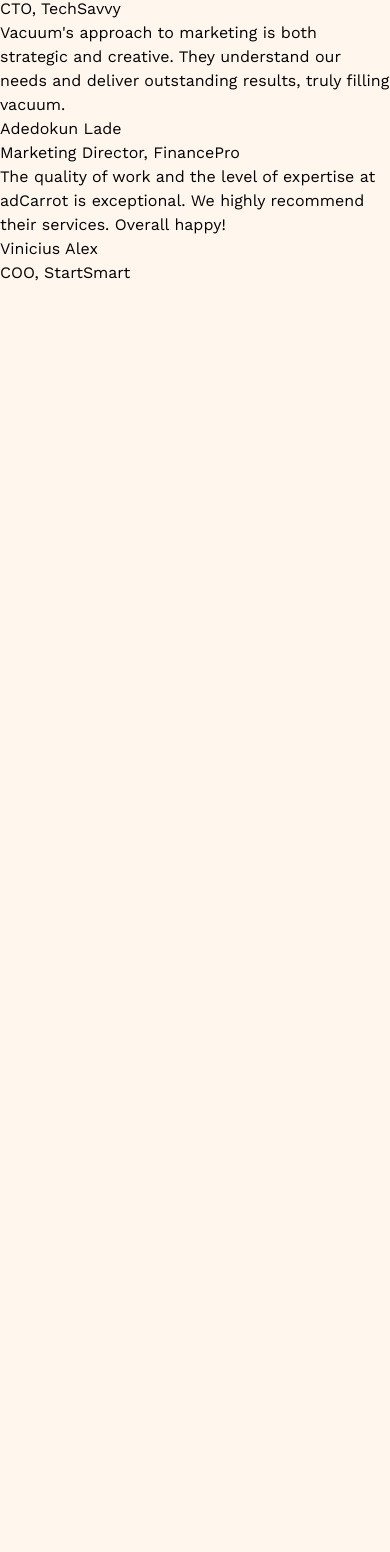
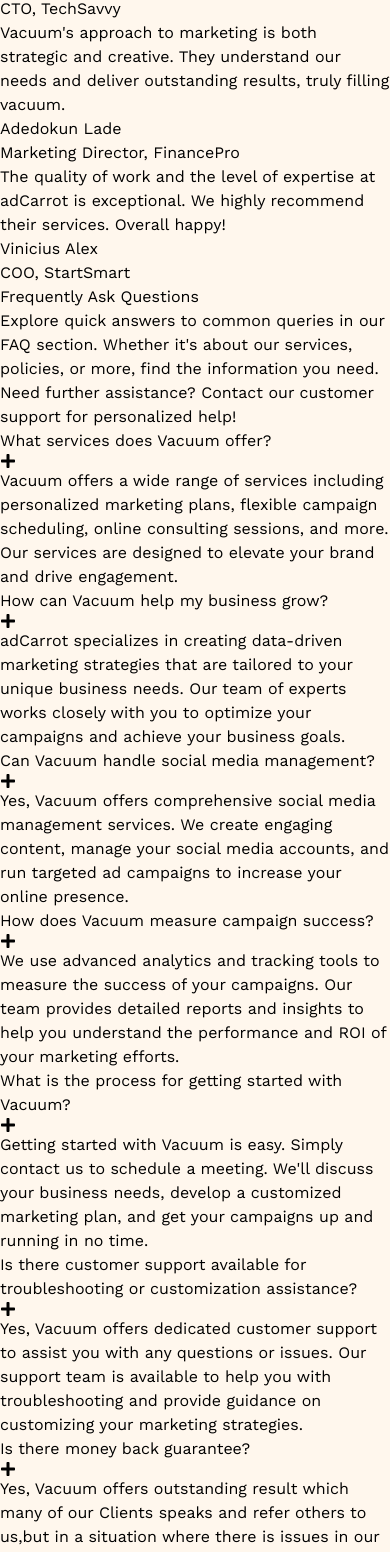
Before and after one commit to BoluAduloju/Vacuum, a React (Vite) app: page / in a window 390 px wide. Shown: the part 10117-11669 px from the top of the page. Before the commit the page ends 10402 px from the top, so only its background shows below. Built offline with nearby package versions, Linux system fonts and the light colour scheme.

Commit message:
added FAQS section

```diff
--- a/src/App.jsx
+++ b/src/App.jsx
@@ -6,6 +6,7 @@
  import Pricing from "./components/Pricing"
  import Team from "./components/Team"
  import Testimonial from "./components/Testimonial"
+ import Faq from "./components/Faq"
 
 
 
@@ -20,6 +21,7 @@
       <Pricing />
       <Team />
       <Testimonial />
+      <Faq />
     </div>
 
 
--- /dev/null
+++ b/src/components/Faq.jsx
@@ -0,0 +1,48 @@
+import { useState } from "react";
+import { FaMinus, FaPlus } from "react-icons/fa";
+import { FAQ_DESCRIPTION, FAQS } from "../constants";
+
+const Faq = () => {
+
+  const[activeIndex, setActiveIndex] = useState(null)
+
+
+   const handleToggle = (index) => {
+      setActiveIndex(activeIndex === index ? null : index);
+   }
+  return (
+    <section className="mt-20" id="faq">
+        <div className="container mx-auto flex flex-col gap-12 p-8 lg:flex-row">
+            <div className="lg:w-1/3">
+               <h2 className="mb-8 text-4xl font-semibold tracking-tigher ">
+                Frequently Ask Questions
+               </h2>
+                    <p className="mb-12 text-lg">{FAQ_DESCRIPTION}</p>
+            </div>
+            <div className="lg:w-2/3">
+               {FAQS.map((faq, index) => (
+                <div key={index} className="mb-4 border-b pb-4 ">
+                    <div className="flex cursor-pointer items-center justify-between p-8" onClick={() => handleToggle(index)}>
+                        <h3 className="text-2xl">{faq.question}</h3>
+                        <div>
+                            {activeIndex === index ? (
+                               < FaMinus className="text-xl" />
+                            ) : (
+                                < FaPlus className="text-xl" />
+                            )}
+                        </div>
+                    </div>
+                    <div className={` mt-4 overflow-hidden text-lg transition-all duration-500  ${
+                         activeIndex === index ? "max-h-screen" : "max-h-0"
+                    }`}>
+                        <p className="p-8"> {faq.answer}</p>
+                    </div>
+                </div>
+               ))}
+            </div>
+        </div>
+    </section>
+  )
+}
+
+export default Faq
--- a/src/components/Team.jsx
+++ b/src/components/Team.jsx
@@ -2,7 +2,7 @@
 
 const Team = () => {
   return (
-   <section className="container mx-auto px-8 py-20 bg-stone-50" id="team">
+   <section className=" mx-auto px-8 py-20 bg-stone-50" id="team">
     <h2 className="my-8 text-center text-4xl font-semibold tracking-tighter">Team</h2>
     <div className="flex flex-wrap ">
         {TEAM_MEMBERS.map((member, index) => (
--- a/src/constants/index.js
+++ b/src/constants/index.js
@@ -232,35 +232,41 @@
 
 export const FAQS = [
   {
-    question: "What services does adCarrot offer?",
+    question: "What services does Vacuum offer?",
     answer:
-      "adCarrot offers a wide range of services including personalized marketing plans, flexible campaign scheduling, online consulting sessions, and more. Our services are designed to elevate your brand and drive engagement.",
+      "Vacuum offers a wide range of services including personalized marketing plans, flexible campaign scheduling, online consulting sessions, and more. Our services are designed to elevate your brand and drive engagement.",
   },
   {
-    question: "How can adCarrot help my business grow?",
+    question: "How can Vacuum help my business grow?",
     answer:
       "adCarrot specializes in creating data-driven marketing strategies that are tailored to your unique business needs. Our team of experts works closely with you to optimize your campaigns and achieve your business goals.",
   },
   {
-    question: "Can adCarrot handle social media management?",
+    question: "Can Vacuum handle social media management?",
     answer:
-      "Yes, adCarrot offers comprehensive social media management services. We create engaging content, manage your social media accounts, and run targeted ad campaigns to increase your online presence.",
+      "Yes, Vacuum offers comprehensive social media management services. We create engaging content, manage your social media accounts, and run targeted ad campaigns to increase your online presence.",
   },
   {
-    question: "How does adCarrot measure campaign success?",
+    question: "How does Vacuum measure campaign success?",
     answer:
       "We use advanced analytics and tracking tools to measure the success of your campaigns. Our team provides detailed reports and insights to help you understand the performance and ROI of your marketing efforts.",
   },
   {
-    question: "What is the process for getting started with adCarrot?",
+    question: "What is the process for getting started with Vacuum?",
     answer:
-      "Getting started with adCarrot is easy. Simply contact us to schedule a consultation. We'll discuss your business needs, develop a customized marketing plan, and get your campaigns up and running in no time.",
+      "Getting started with Vacuum is easy. Simply contact us to schedule a meeting. We'll discuss your business needs, develop a customized marketing plan, and get your campaigns up and running in no time.",
   },
   {
     question:
       "Is there customer support available for troubleshooting or customization assistance?",
     answer:
-      "Yes, adCarrot offers dedicated customer support to assist you with any questions or issues. Our support team is available to help you with troubleshooting and provide guidance on customizing your marketing strategies.",
+      "Yes, Vacuum offers dedicated customer support to assist you with any questions or issues. Our support team is available to help you with troubleshooting and provide guidance on customizing your marketing strategies.",
+  },
+  {
+    question:
+      "Is there money back guarantee?",
+    answer:
+      "Yes, Vacuum offers outstanding result which many of our Clients speaks and refer others to us,but in a situation where there is issues in our delivery. We offer a reasonable percentage back.",
   },
 ];
 
```
